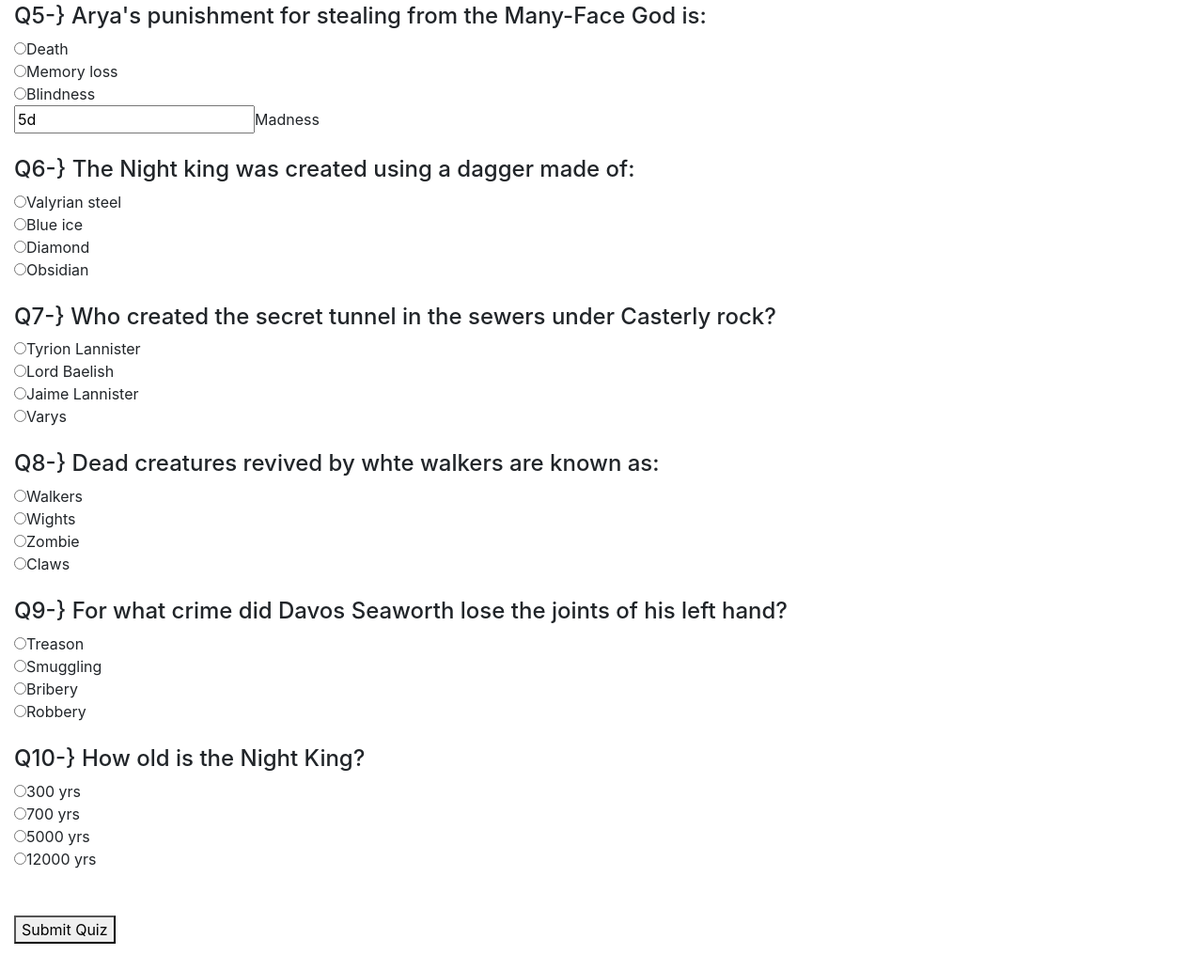
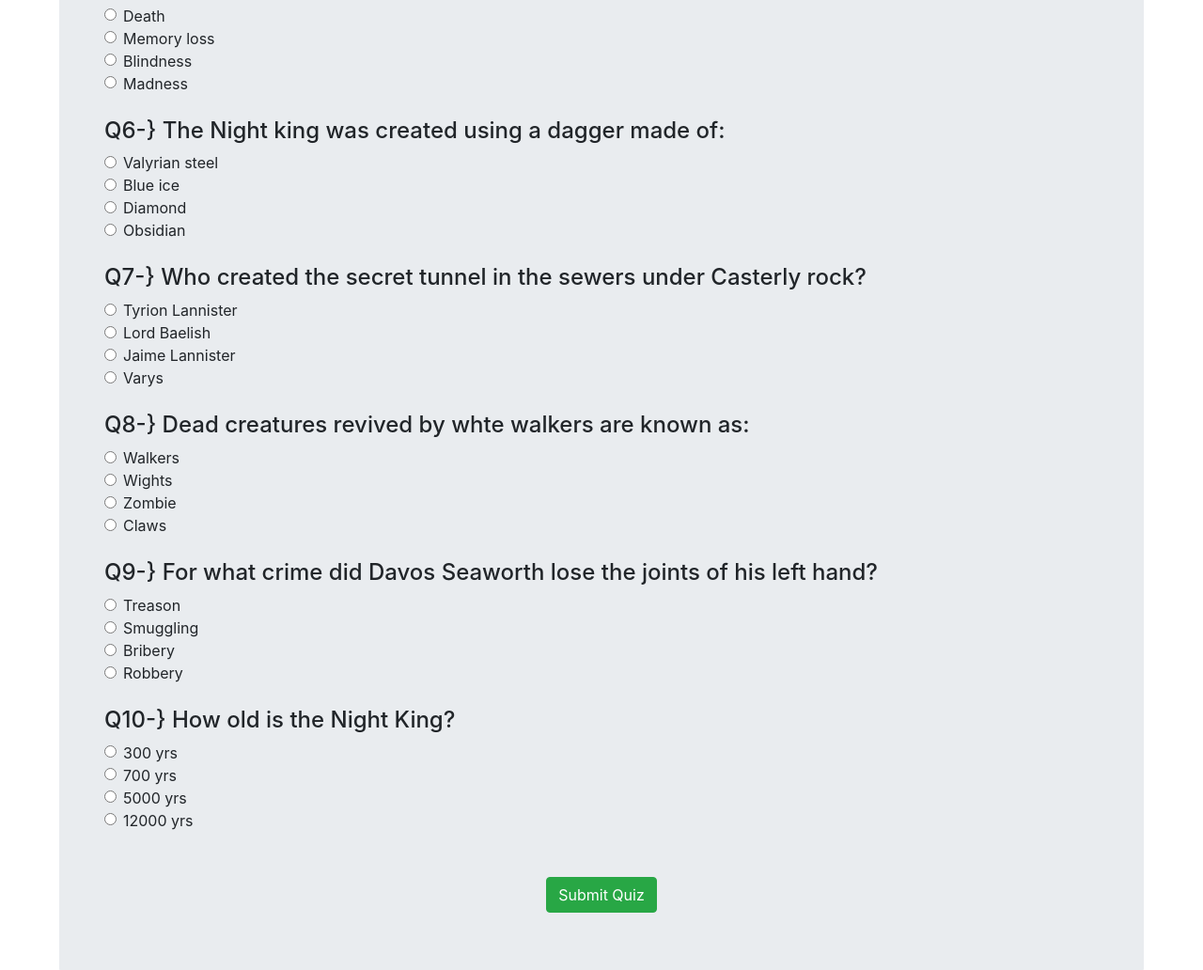
Before and after one commit to yash1rj/GOT-Wiki, a plain HTML site: page quiz.html in a window 1280 px wide. Shown: the part 1357-2389 px from the top of the page at 94% size. Drawn offline with nearby package versions, Linux system fonts and the light colour scheme.

Commit message:
Update quiz.html

```diff
--- a/quiz.html
+++ b/quiz.html
@@ -39,7 +39,7 @@
 				<p>Take the quiz to prove how great a fan are you of Game Of Thrones.</p></center>
 			</section>
 			<br />
-			<section class="text-center jumbotron">
+			<section class="text-center jumbotron mx-auto py-0" style="width: 50rem;">
 				<form method="POST">
 					<h3>^  Details  ^</h3>
 					<p>Enter the following details:</p>
@@ -55,7 +55,7 @@
 					<br />
 					<br />
 			</section>
-			<section>
+			<section class="jumbotron px-5 mx-5">
 					<h3 class="text-center">^  Quiz  ^</h3>
 
 					<h4>Q1-} How did Daenerys Targaryen eventually hatch her dragon eggs?</h4>
@@ -131,43 +131,139 @@
 					</div>
 					<br />
 					<h4>Q5-} Arya's punishment for stealing from the Many-Face God is:</h4>
-					<input type="radio" value="5a" />Death<br />
-					<input type="radio" value="5b" />Memory loss<br />
-					<input type="radio" value="5c" />Blindness<br />
-					<input type="radioc" value="5d" />Madness<br />
+
+					<div class="form-check">
+						<input class="form-check-input" name="5" type="radio" value="5a" id="Radios16" />
+						<label class="form-check-label" for="Radios16">Death</label><br />
+					</div>
+
+					<div class="form-check">
+						<input class="form-check-input" name="5" type="radio" value="5b" id="Radios17" />
+						<label class="form-check-label" for="Radios17">Memory loss</label><br />
+					</div>
+
+					<div class="form-check">
+						<input class="form-check-input" name="5" type="radio" value="5c" id="Radios18" />
+						<label class="form-check-label" for="Radios18">Blindness</label><br />
+					</div>
+
+					<div class="form-check">
+						<input class="form-check-input" name="5" type="radio" value="5d" id="Radios19" />
+						<label class="form-check-label" for="Radios19">Madness</label><br />
+					</div>
 					<br />
 					<h4>Q6-} The Night king was created using a dagger made of:</h4>
-					<input type="radio" value="6a" />Valyrian steel<br />
-					<input type="radio" value="6b" />Blue ice<br />
-					<input type="radio" value="6c" />Diamond<br />
-					<input type="radio" value="6d" />Obsidian<br />
+
+					<div class="form-check">
+						<input class="form-check-input" name="6" type="radio" value="6a" id="Radios20" />
+						<label class="form-check-label" for="Radios20">Valyrian steel</label><br />
+					</div>
+
+					<div class="form-check">
+						<input class="form-check-input" name="6" type="radio" value="6b" id="Radios21" />
+						<label class="form-check-label" for="Radios21">Blue ice</label><br />
+					</div>
+
+					<div class="form-check">
+						<input class="form-check-input" name="6" type="radio" value="6c" id="Radios22" />
+						<label class="form-check-label" for="Radios22">Diamond</label><br />
+					</div>
+
+					<div class="form-check">
+						<input class="form-check-input" name="6" type="radio" value="6d" id="Radios23" />
+						<label class="form-check-label" for="Radios23">Obsidian</label><br />
+					</div>
 					<br />
 					<h4>Q7-} Who created the secret tunnel in the sewers under Casterly rock?</h4>
-					<input type="radio" value="7a" />Tyrion Lannister<br />
-					<input type="radio" value="7b" />Lord Baelish<br />
-					<input type="radio" value="7c" />Jaime Lannister<br />
-					<input type="radio" value="7d" />Varys<br />
+
+					<div class="form-check">
+						<input class="form-check-input" name="7" type="radio" value="7a" id="Radios24" />
+						<label class="form-check-label" for="Radios24">Tyrion Lannister</label><br />
+					</div>
+
+					<div class="form-check">
+						<input class="form-check-input" name="7" type="radio" value="7b" id="Radios25" />
+						<label class="form-check-label" for="Radios25">Lord Baelish</label><br />
+					</div>
+
+					<div class="form-check">
+						<input class="form-check-input" name="7" type="radio" value="7c" id="Radios26" />
+						<label class="form-check-label" for="Radios26">Jaime Lannister</label><br />
+					</div>
+
+					<div class="form-check">
+						<input class="form-check-input" name="7" type="radio" value="7d" id="Radios27" />
+						<label class="form-check-label" for="Radios27">Varys</label><br />
+					</div>
 					<br />
 					<h4>Q8-} Dead creatures revived by whte walkers are known as:</h4>
-					<input type="radio" value="8a" />Walkers<br />
-					<input type="radio" value="8b" />Wights<br />
-					<input type="radio" value="8c" />Zombie<br />
-					<input type="radio" value="8d" />Claws<br />
+
+					<div class="form-check">
+						<input class="form-check-input" name="8" type="radio" value="8a" id="Radios28" />
+						<label class="form-check-label" for="Radios28">Walkers</label><br />
+					</div>
+
+					<div class="form-check">
+						<input class="form-check-input" name="8" type="radio" value="8b" id="Radios29" />
+						<label class="form-check-label" for="Radios29">Wights</label><br />
+					</div>
+
+					<div class="form-check">
+						<input class="form-check-input" name="8" type="radio" value="8c" id="Radios30" />
+						<label class="form-check-label" for="Radios30">Zombie</label><br />
+					</div>
+
+					<div class="form-check">
+						<input class="form-check-input" name="8" type="radio" value="8d" id="Radios31" />
+						<label class="form-check-label" for="Radios31">Claws</label><br />
+					</div>
 					<br />
 					<h4>Q9-} For what crime did Davos Seaworth lose the joints of his left hand?</h4>
-					<input type="radio" value="9a" />Treason<br />
-					<input type="radio" value="9b" />Smuggling<br />
-					<input type="radio" value="9c" />Bribery<br />
-					<input type="radio" value="9d" />Robbery<br />
+
+					<div class="form-check">
+						<input class="form-check-input" name="9" type="radio" value="9a" id="Radios32" />
+						<label class="form-check-label" for="Radios32">Treason</label><br />
+					</div>
+
+					<div class="form-check">
+						<input class="form-check-input" name="9" type="radio" value="9b" id="Radios33" />
+						<label class="form-check-label" for="Radios33">Smuggling</label><br />
+					</div>
+
+					<div class="form-check">
+						<input class="form-check-input" name="9" type="radio" value="9c" id="Radios34" />
+						<label class="form-check-label" for="Radios34">Bribery</label><br />
+					</div>
+
+					<div class="form-check">
+						<input class="form-check-input" name="9" type="radio" value="9d" id="Radios35" />
+						<label class="form-check-label" for="Radios35">Robbery</label><br />
+					</div>
 					<br />
 					<h4>Q10-} How old is the Night King?</h4>
-					<input type="radio" value="10a" />300 yrs<br />
-					<input type="radio" value="10b" />700 yrs<br />
-					<input type="radio" value="10c" />5000 yrs<br />
-					<input type="radio" value="10d" />12000 yrs<br />
+
+					<div class="form-check">
+						<input class="form-check-input" name="10" type="radio" value="10a" id="Radios36" />
+						<label class="form-check-label" for="Radios36">300 yrs</label><br />
+					</div>
+
+					<div class="form-check">
+						<input class="form-check-input" name="10" type="radio" value="10b" id="Radios37" />
+						<label class="form-check-label" for="Radios37">700 yrs</label><br />
+					</div>
+
+					<div class="form-check">
+						<input class="form-check-input" name="10" type="radio" value="10c" id="Radios38" />
+						<label class="form-check-label" for="Radios38">5000 yrs</label><br />
+					</div>
+
+					<div class="form-check">
+						<input class="form-check-input" name="10" type="radio" value="10d" id="Radios39" />
+						<label class="form-check-label" for="Radios39">12000 yrs</label><br />
+					</div>
 					<br />
 					<br />
-					<button type="submit">Submit Quiz</button>
+					<center><button type="submit" class="btn btn-success">Submit Quiz</button></center>
 				</form>
 			</section>
 		</main>
```
